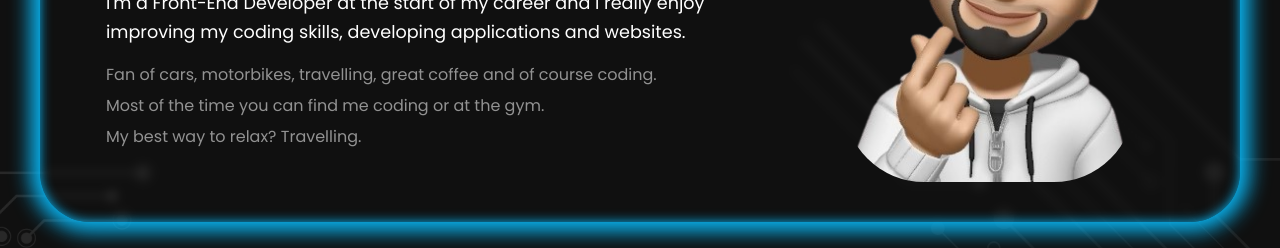
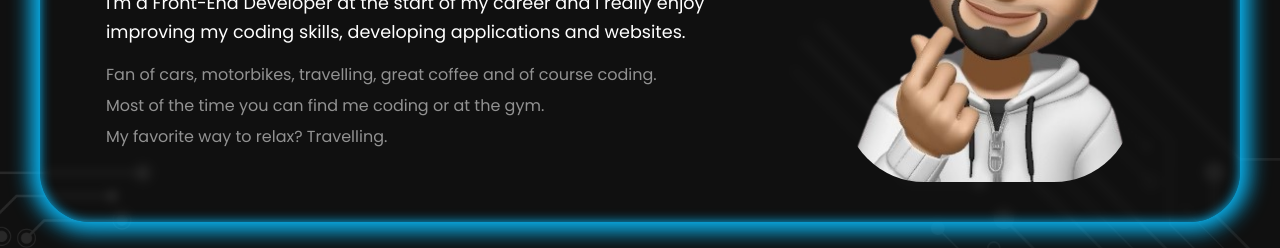
Before and after one commit to DejvCodes/Portfolio, a React (Create React App) app: page / in a window 1280 px wide. Shown: the part 1200-1448 px from the top of the page. Built offline with nearby package versions, Linux system fonts and the light colour scheme.

Commit message:
DejvCodes

```diff
--- a/src/components/Sections/AboutMeSection.jsx
+++ b/src/components/Sections/AboutMeSection.jsx
@@ -15,7 +15,7 @@ const AboutMeSection = () => {
           great coffee and of course coding.
         </p>
         <p className="about-me-third-description">Most of the time you can find me coding or at the gym.</p>
-        <p className="about-me-fourth-description">My best way to relax? Travelling.</p>
+        <p className="about-me-fourth-description">My favorite way to relax? Travelling.</p>
       </div>
       <div className="about-me-img">
         <img src={aboutMeImg} alt="DejvCodes - David Kalmus - About Me" />
```
